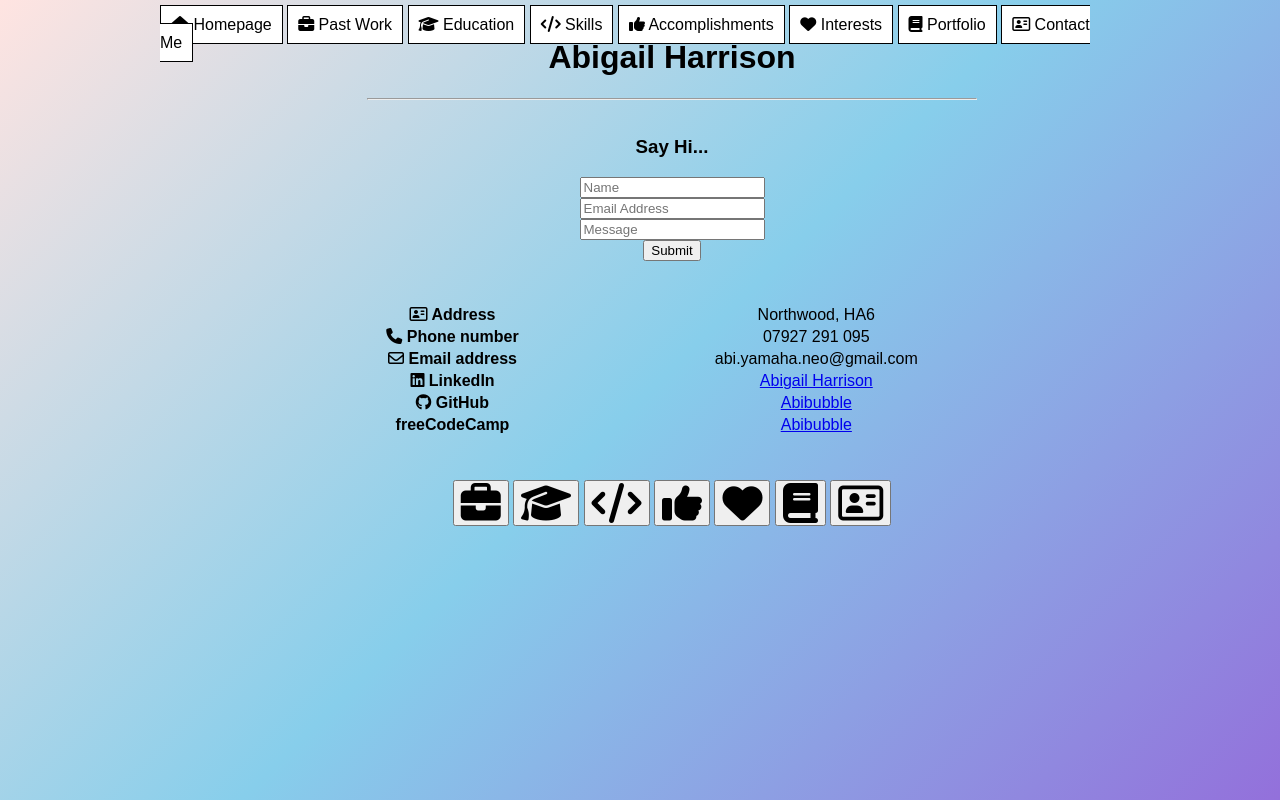
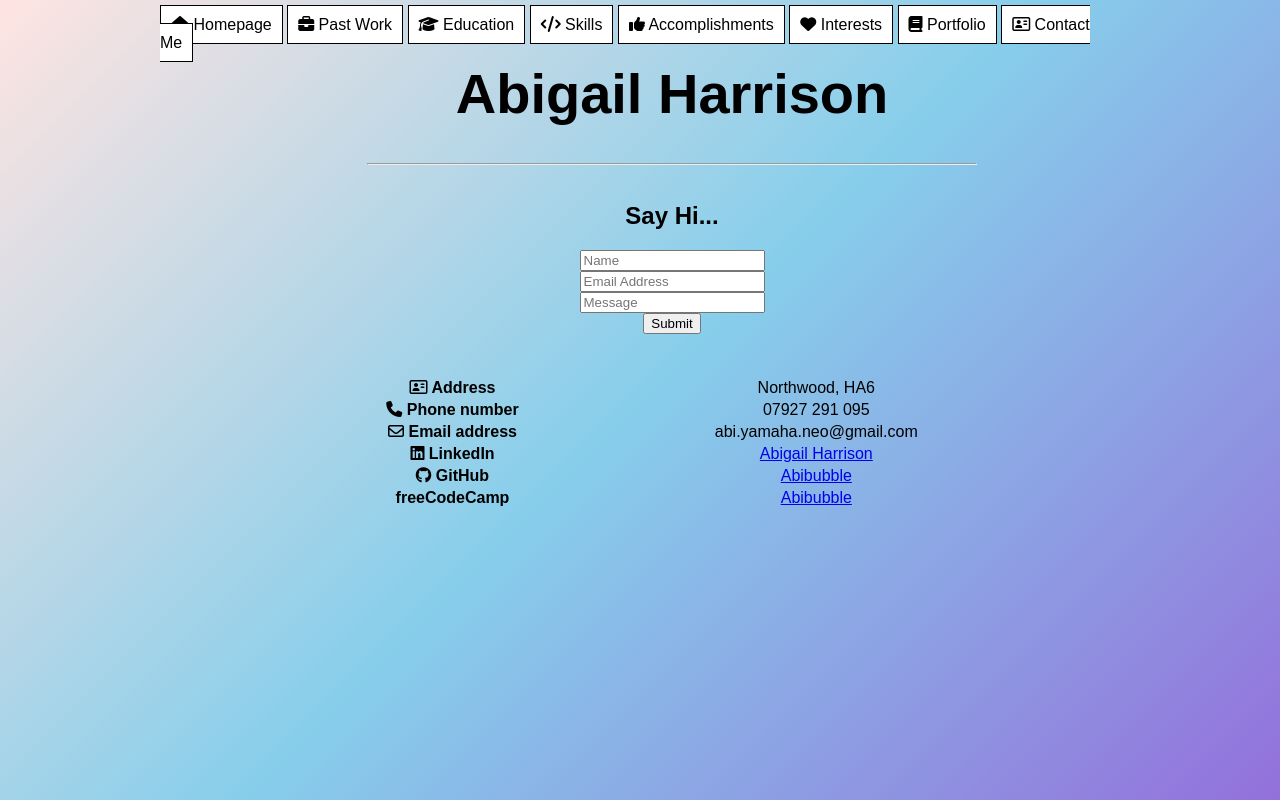
Before and after one commit to Abibubble/portfolio, a plain HTML site: page contact.html in a window 1280 px wide. Drawn offline with Linux system fonts and the light colour scheme.

Commit message:
wip: Style contact page

```diff
--- a/contact.html
+++ b/contact.html
@@ -22,21 +22,20 @@
         <a href="contact.html" class="navbar"><i class="fa fa-address-card-o" aria-hidden="true"></i> Contact Me</a>
     </nav>
     <div class="content">
-        <div style="text-align: center;">
-            <br>
+        <div class="center">
             <header>
-                <h1>Abigail Harrison</h1>
+                <h1 class="heading">Abigail Harrison</h1>
             </header>
             <hr>
-            <h3>Say Hi...</h3>
+            <h2>Say Hi...</h2>
             <form method="post" action="mailto:abi.yamaha.neo@gmail.com">
-                <input placeholder="Name"><br>
-                <input placeholder="Email Address"><br>
-                <input placeholder="Message"><br>
+                <input type="text" label="name" placeholder="Name" required><br>
+                <input type="email" label="email" placeholder="Email Address" required><br>
+                <input type="text" label="message" placeholder="Message"><br>
                 <input type="submit">
             </form>
             <br>
-            <table style="text-align: left;">
+            <table>
                 <tr>
                     <th><i class="fa fa-address-card-o" aria-hidden="true"></i> Address</th>
                     <td>Northwood, HA6</td>
@@ -62,30 +61,6 @@
                     <td><a href="https://www.freecodecamp.org/abibubble">Abibubble</a></td>
                 </tr>
             </table>
-            <br>
-            <button>
-                <a href="/work.html" class="button"><i class="fa fa-briefcase fa-3x" aria-hidden="true"></i></a>
-            </button>
-            <button>
-                <a href="/education.html" class="button"><i class="fa fa-graduation-cap fa-3x"
-                        aria-hidden="true"></i></a>
-            </button>
-            <button>
-                <a href="/skills.html" class="button"><i class="fa fa-code fa-3x" aria-hidden="true"></i></a>
-            </button>
-            <button>
-                <a href="/accomplishments.html" class="button"><i class="fa fa-thumbs-up fa-3x"
-                        aria-hidden="true"></i></a>
-            </button>
-            <button>
-                <a href="/interests.html" class="button"><i class="fa fa-heart fa-3x" aria-hidden="true"></i></a>
-            </button>
-            <button>
-                <a href="/portfolio.html" class="button"><i class="fa fa-book fa-3x" aria-hidden="true"></i></a>
-            </button>
-            <button>
-                <a href="/contact.html" class="button"><i class="fa fa-address-card-o fa-3x" aria-hidden="true"></i></a>
-            </button>
         </div>
     </div>
     <script src="assets/scripts/script.js"></script>
```
